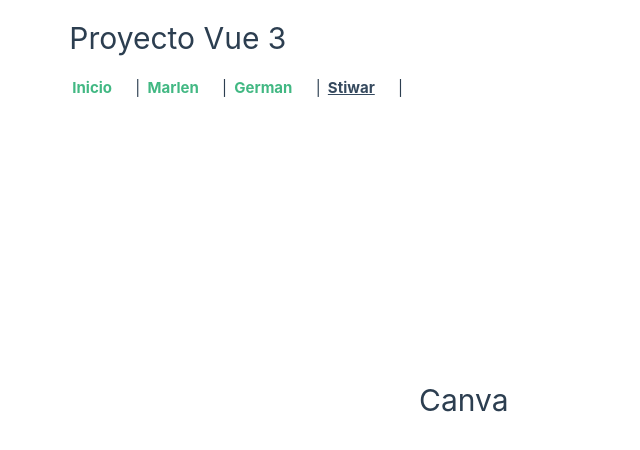
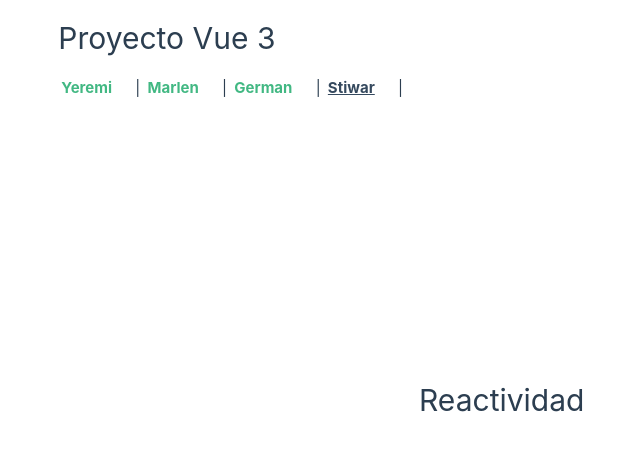
Before and after one commit to yeremijesus9/proyecto-vue3, a Vue app: page /stiwar in a window 1280 px wide. Shown: the top 450 px of the page, without its empty margins (221-861 px from the left). Built offline with nearby package versions, Linux system fonts and the light colour scheme.

Commit message:
modificacion

```diff
--- a/src/App.vue
+++ b/src/App.vue
@@ -6,7 +6,7 @@ import { RouterView, RouterLink } from 'vue-router'
   <header>
     <h1>Proyecto Vue 3</h1>
     <nav>
-      <RouterLink to="/">Inicio</RouterLink> |
+      <RouterLink to="/">Yeremi</RouterLink> |
       <RouterLink to="/marlen">Marlen</RouterLink> |
       <RouterLink to="/german">German</RouterLink> |
       <RouterLink to="/stiwar">Stiwar</RouterLink> |
--- a/src/views/StiwarView.vue
+++ b/src/views/StiwarView.vue
@@ -1,6 +1,6 @@
 <template>
   <div class="about">
-    <h1>Canva </h1>
+    <h1>Reactividad</h1>
   </div>
 </template>
 
```
